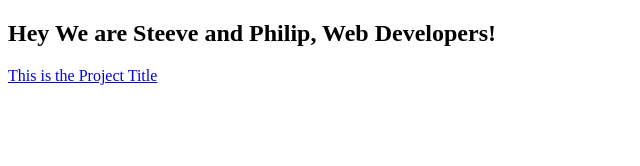
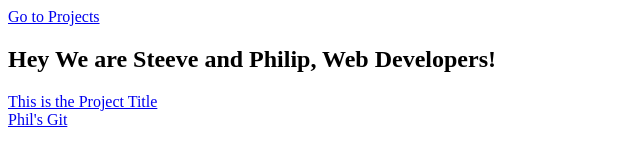
Before and after one commit to Kemsty2/microverse-challenge-philip-steeve, a plain HTML site: page index.html in a window 1280 px wide. Shown: the whole page, without its empty margins (0-640 px from the left). Drawn offline with Linux system fonts and the light colour scheme.

Commit message:
Git link

```diff
--- a/index.html
+++ b/index.html
@@ -8,7 +8,7 @@
 
   <body>
     <nav id="navbar">
-
+      <a href="#projects">Go to Projects</a>
     </nav>
     <section id="welcome-section">
       <h1>Hey We are Steeve and Philip, Web Developers!</h1>
@@ -20,7 +20,7 @@
       </div>
 
     </section>
-
+    <a href="https://github.com/Ninjaphil24" target="_blank">Phil's Git</a>
     <script src="https://cdn.freecodecamp.org/testable-projects-fcc/v1/bundle.js"></script>
 
     <!--
```
